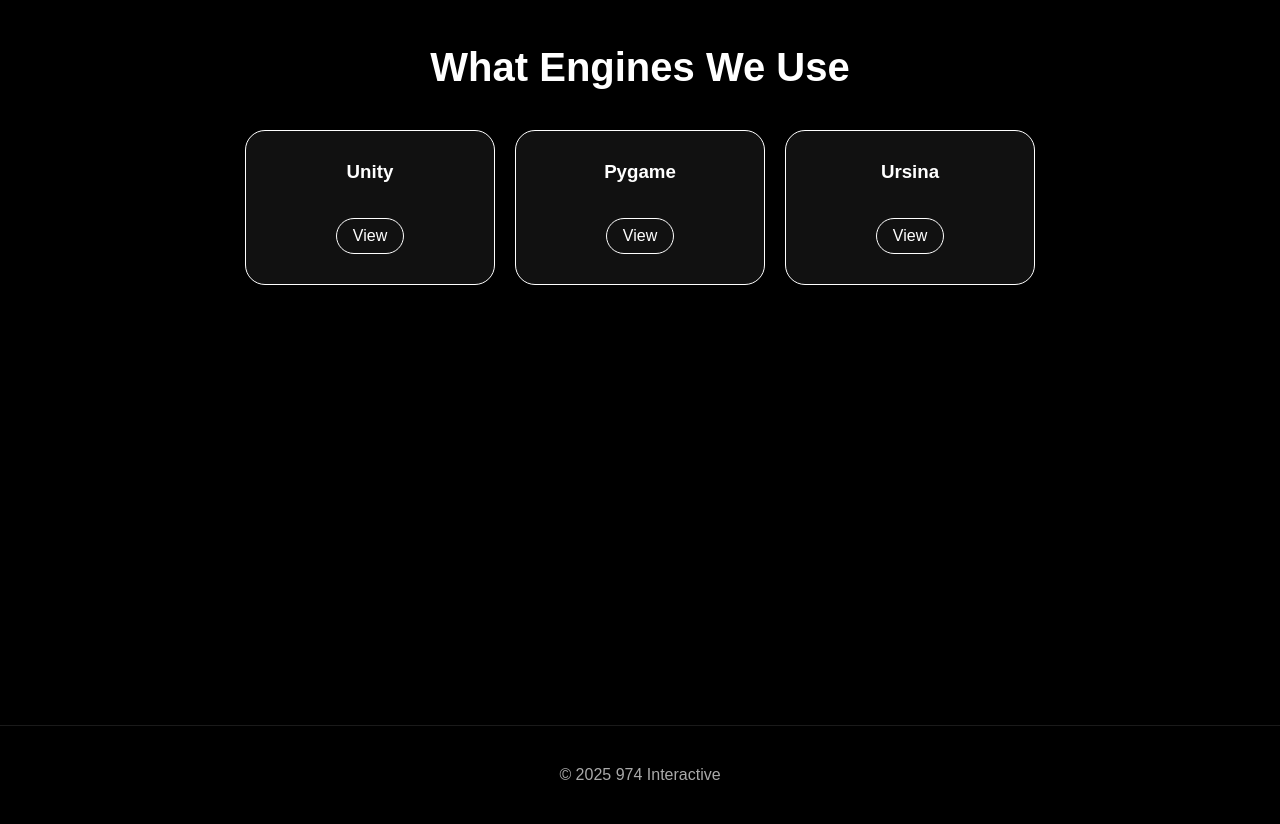
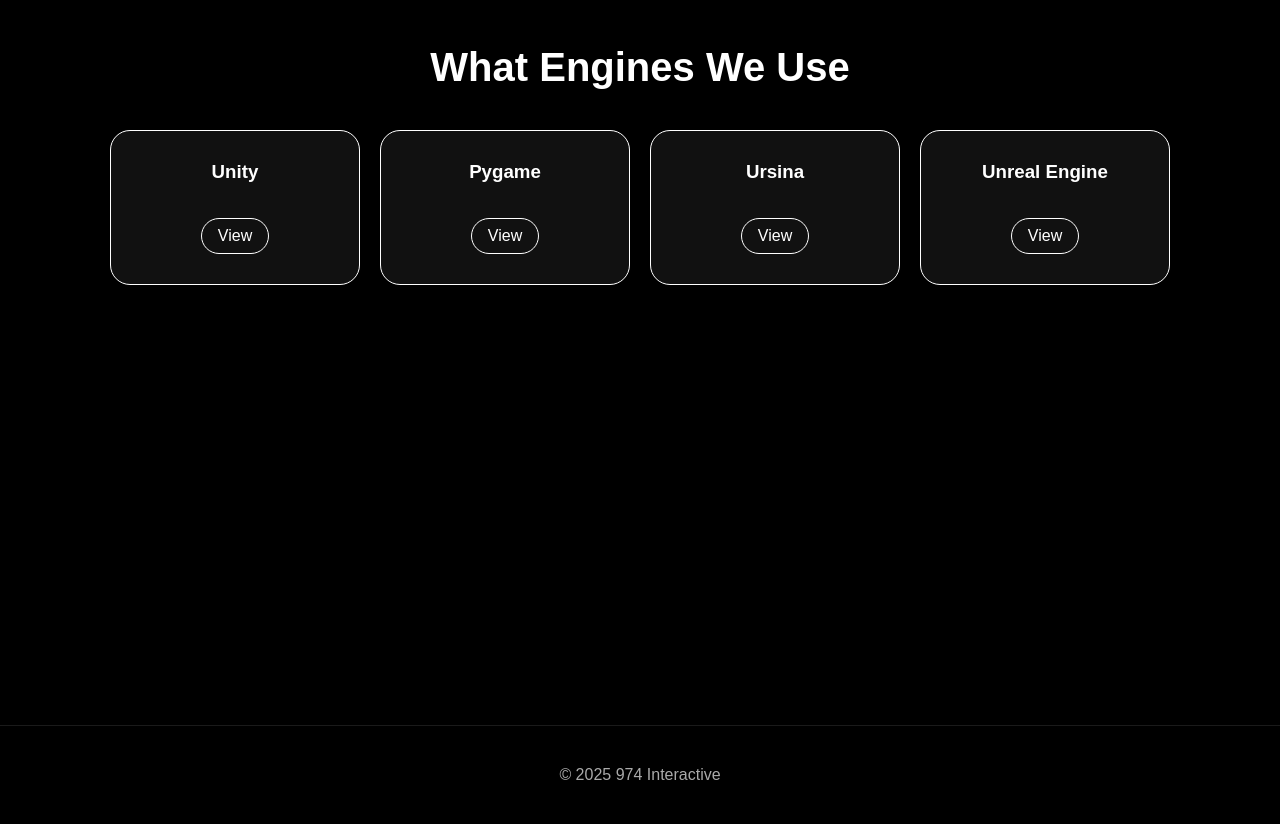
Before and after one commit to 974int/974new, a plain HTML site: page index.html in a window 1280 px wide. Shown: the part 2480-3304 px from the top of the page. Drawn offline with Linux system fonts and the light colour scheme.

Commit message:
Update index.html

```diff
--- a/index.html
+++ b/index.html
@@ -145,6 +145,7 @@
     <div class="card"><h3>Unity</h3><a href="https://unity.com/" target="_blank">View</a></div>
     <div class="card"><h3>Pygame</h3><a href="https://www.pygame.org/news" target="_blank">View</a></div>
     <div class="card"><h3>Ursina</h3><a href="https://www.ursinaengine.org/" target="_blank">View</a></div>
+    <div class="card"><h3>Unreal Engine</h3><a href="https://https://www.unrealengine.com/" target="_blank">View</a></div>
   </div>
 </section>
 
@@ -183,4 +184,5 @@
 </script>
 
 </body>
+
 </html>
```
